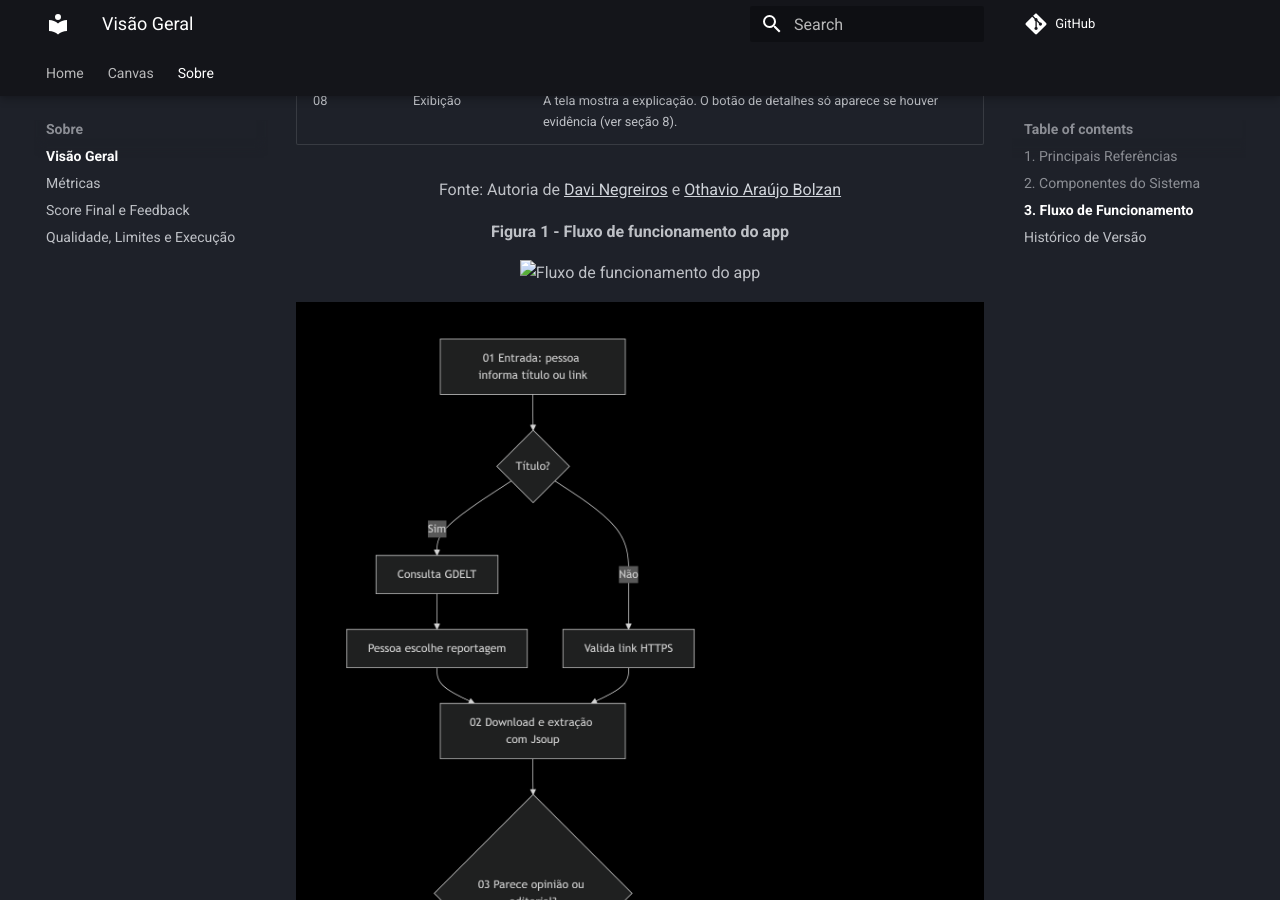
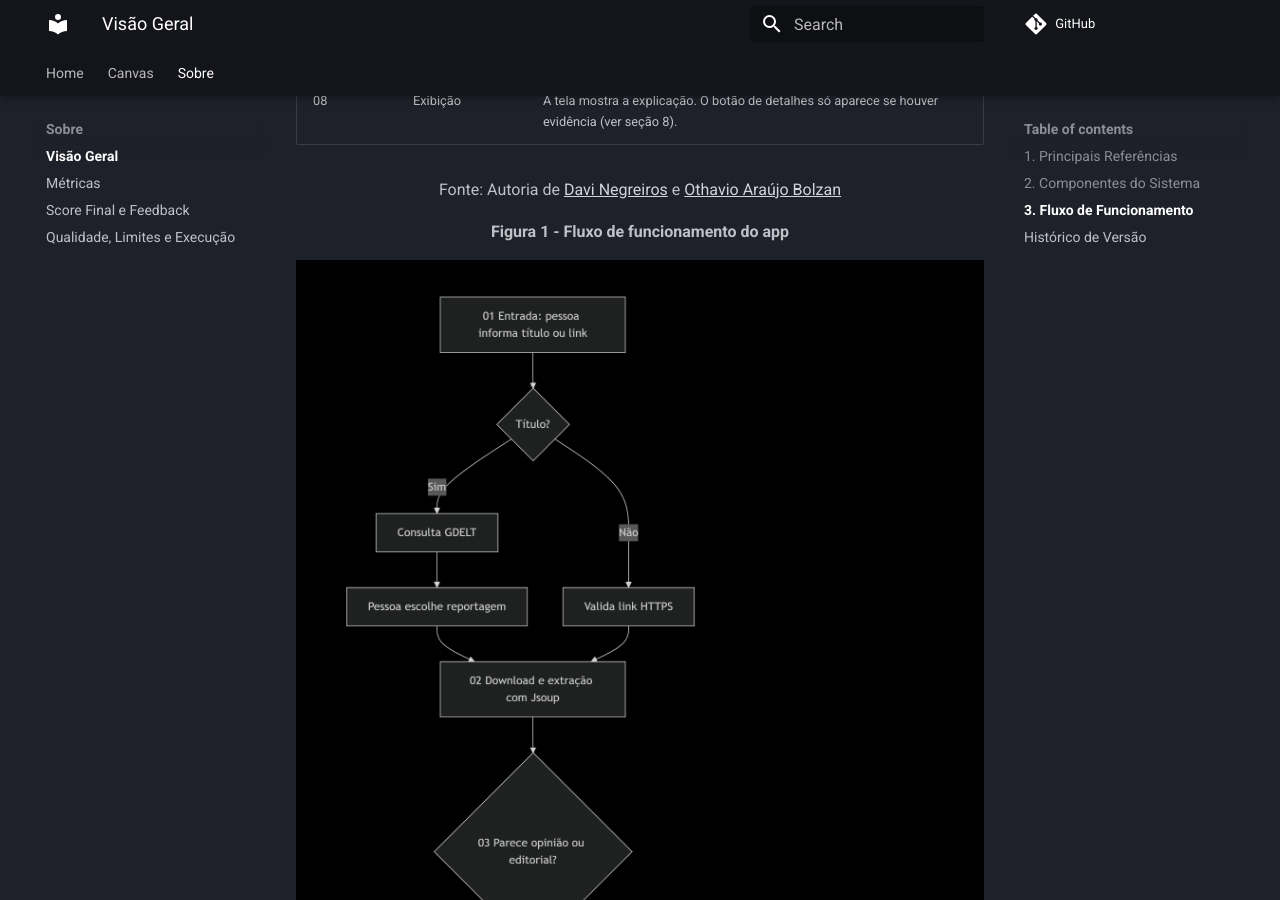
Before and after one commit to unb-Sistemas-de-Machine-learning/challenge_1_andromeda, an MkDocs documentation site: the page built from docs/02_Sobre/01-funcionamento.md, in a window 1280 px wide and 900 px high, scrolled down 2068 px. Built offline with MkDocs 1.6.1 and Material for MkDocs 9.7.7, drawn with Linux system fonts in a browser that asks for light colours; comment, search, counter and statistics services are not loaded.

Commit message:
fix na imagem pelo amor de deus

```diff
--- a/docs/02_Sobre/01-funcionamento.md
+++ b/docs/02_Sobre/01-funcionamento.md
@@ -59,10 +59,6 @@ O sistema é dividido em três componentes principais, cada um com uma responsab
 
 <p align="center"><b>Figura 1 - Fluxo de funcionamento do app</b></p>
 
-<p align="center">
-  <img src="fluxo.png" alt="Fluxo de funcionamento do app">
-</p>
-
 ![Fluxo de funcionamento do app](fluxo.png)
 
 <p align="center">Fonte: Autoria de <a href="https://github.com/DaviNegreiros">Davi Negreiros</a> e <a href="https://github.com/bolzanMGB">Othavio Araújo Bolzan</a></p>
```
